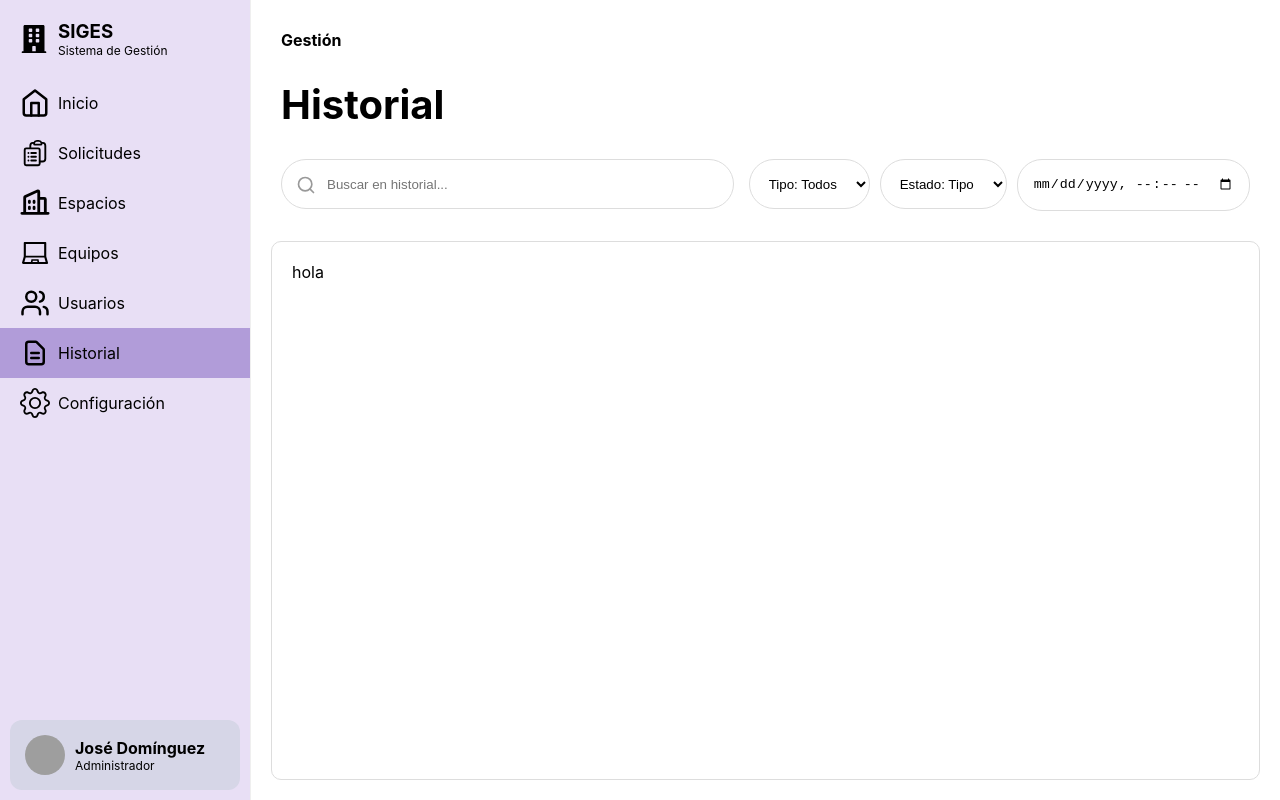
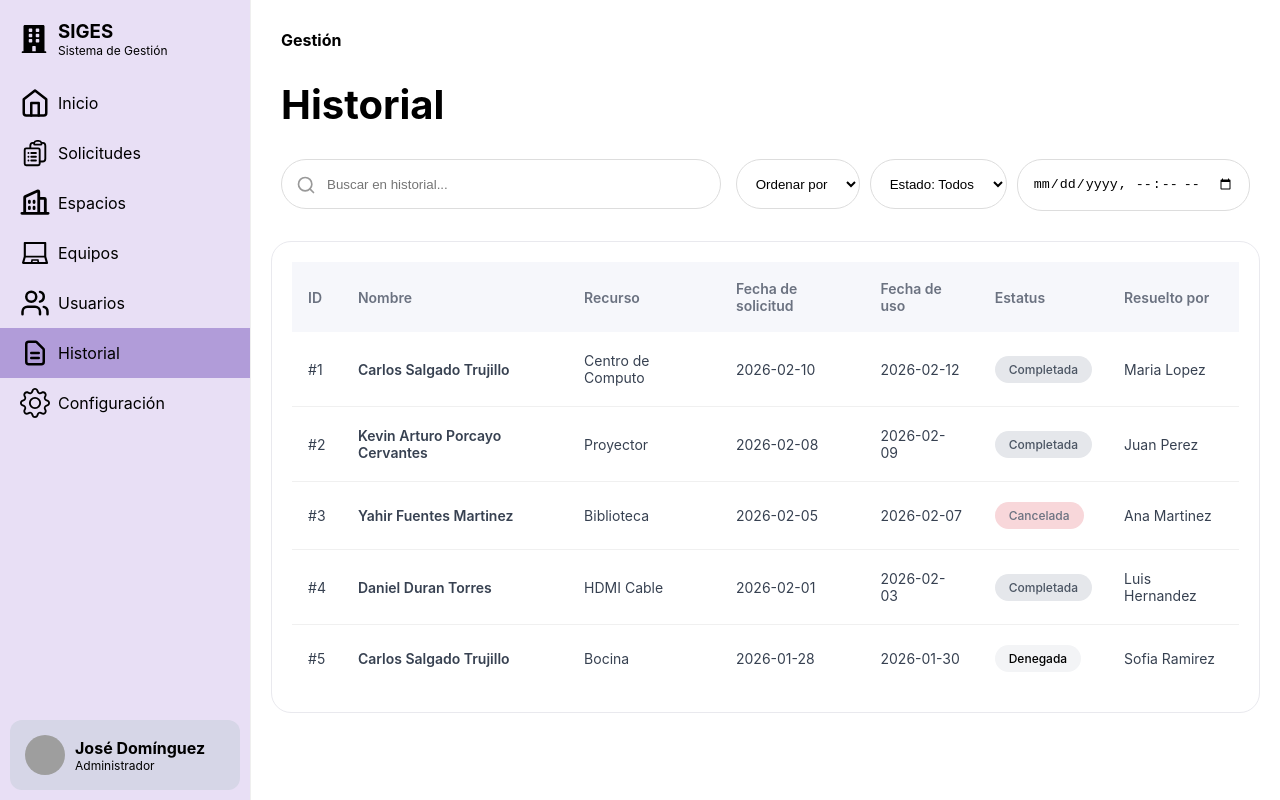
Before and after one commit to DaniDuran09/SIGES, a React (Vite) app: page /history in a window 1280 px wide. Built offline with nearby package versions, Linux system fonts and the light colour scheme; no server answers; grey boxes are pictures that could not be loaded.

Commit message:
fix: design

```diff
--- a/src/features/history/screens/History.jsx
+++ b/src/features/history/screens/History.jsx
@@ -1,5 +1,54 @@
 import styles from "../styles/History.module.css"
+import tableStyles from "../styles/HistoryData.module.css"
 import { FiSearch } from "react-icons/fi";
+
+const historyData = [
+    {
+        id: 1,
+        name: 'Carlos Salgado Trujillo',
+        resource: 'Centro de Computo',
+        requestDate: '2026-02-10',
+        useDate: '2026-02-12',
+        status: 'completada',
+        resolvedBy: 'Maria Lopez'
+    },
+    {
+        id: 2,
+        name: 'Kevin Arturo Porcayo Cervantes',
+        resource: 'Proyector',
+        requestDate: '2026-02-08',
+        useDate: '2026-02-09',
+        status: 'completada',
+        resolvedBy: 'Juan Perez'
+    },
+    {
+        id: 3,
+        name: 'Yahir Fuentes Martinez',
+        resource: 'Biblioteca',
+        requestDate: '2026-02-05',
+        useDate: '2026-02-07',
+        status: 'cancelada',
+        resolvedBy: 'Ana Martinez'
+    },
+    {
+        id: 4,
+        name: 'Daniel Duran Torres',
+        resource: 'HDMI Cable',
+        requestDate: '2026-02-01',
+        useDate: '2026-02-03',
+        status: 'completada',
+        resolvedBy: 'Luis Hernandez'
+    },
+    {
+        id: 5,
+        name: 'Carlos Salgado Trujillo',
+        resource: 'Bocina',
+        requestDate: '2026-01-28',
+        useDate: '2026-01-30',
+        status: 'denegada',
+        resolvedBy: 'Sofia Ramirez'
+    },
+]
 
 function History() {
     return (
@@ -7,13 +56,9 @@ function History() {
 
             <div className={styles.header}>
 
-                <h4>
-                    Gestión
-                </h4>
+                <h4>Gestión</h4>
 
-                <h1>
-                    Historial
-                </h1>
+                <h1>Historial</h1>
 
                 <div className={styles.searchBar}>
 
@@ -30,28 +75,56 @@ function History() {
                         <input className={styles.date} type="datetime-local" />
 
                         <div className={styles.optionAndState}>
-                            <select className={styles.state} id="opciones" name="estado" >
-                                <option value="">Estado: Tipo</option>
-                                <option value="opcion1">1</option>
-                                <option value="opcion2">0</option>
+                            <select className={styles.state}>
+                                <option value="">Estado: Todos</option>
+                                <option value="active">Active</option>
+                                <option value="inactive">Inactive</option>
                             </select>
 
-                            <select className={styles.sort} id="opciones" name="tipo">
-                                <option value="">Tipo: Todos</option>
-                                <option value="opcion1">Opción 1</option>
-                                <option value="opcion2">Opción 2</option>
-                                <option value="opcion3">Opción 3</option>
+                            <select className={styles.sort}>
+                                <option value="">Ordenar por</option>
+                                <option value="fecha">Fecha</option>
+                                <option value="nombre">Nombre</option>
                             </select>
                         </div>
-
                     </div>
 
                 </div>
 
-            </div>
+                <div className={tableStyles.wrapper}>
+                    <table className={tableStyles.table}>
+                        <thead>
+                        <tr>
+                            <th>ID</th>
+                            <th>Nombre</th>
+                            <th>Recurso</th>
+                            <th>Fecha de solicitud</th>
+                            <th>Fecha de uso</th>
+                            <th>Estatus</th>
+                            <th>Resuelto por</th>
+                        </tr>
+                        </thead>
 
-            <div className={styles.body}>
-                hola
+                        <tbody>
+                        {historyData.map((item) => (
+                            <tr key={item.id}>
+                                <td>#{item.id}</td>
+                                <td className={tableStyles.name}>{item.name}</td>
+                                <td>{item.resource}</td>
+                                <td>{item.requestDate}</td>
+                                <td>{item.useDate}</td>
+                                <td>
+                                        <span className={`${tableStyles.badge} ${tableStyles[item.status]}`}>
+                                            {item.status}
+                                        </span>
+                                </td>
+                                <td className={tableStyles.resolved}>{item.resolvedBy}</td>
+                            </tr>
+                        ))}
+                        </tbody>
+
+                    </table>
+                </div>
 
             </div>
 
--- a/src/features/history/styles/History.module.css
+++ b/src/features/history/styles/History.module.css
@@ -12,7 +12,7 @@
     flex-direction: column;
     gap: 20px;
     padding-bottom: 20px;
-    overflow-y: auto;
+    flex-shrink: 0;
 }
 
 h4 {
@@ -83,16 +83,6 @@ h1 {
     gap: 10px;
 }
 
-.body {
-    flex: 1;
-    display: flex;
-    flex-direction: column;
-    background-color: white;
-    border-radius: 10px;
-    border: 1px solid #ddd;
-    padding: 20px;
-}
-
 @media (max-width: 1024px) {
     .searchBar {
         flex-direction: column;
@@ -100,11 +90,6 @@ h1 {
 }
 
 @media (max-width: 768px) {
-    .state,
-    .sort {
-        width: 48%;
-    }
-
     .state,
     .sort {
         width: 48%;
--- a/src/features/history/styles/HistoryData.module.css
+++ b/src/features/history/styles/HistoryData.module.css
@@ -67,7 +67,6 @@
 }
 
 .denegada {
-    background-color: #b91c1c;
-    color:#e5e7eb ;
-
+    background-color: #F3F4F6;
+    color: #000000;
 }
```
